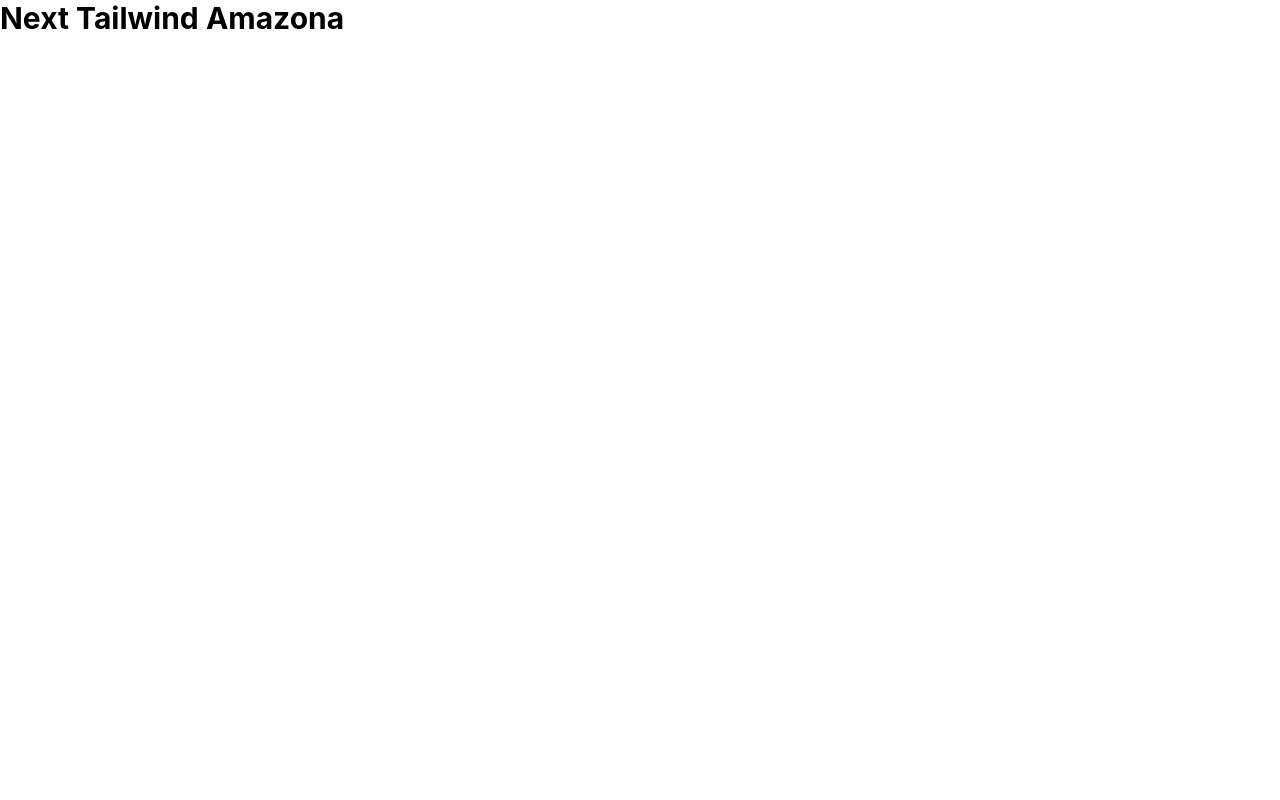
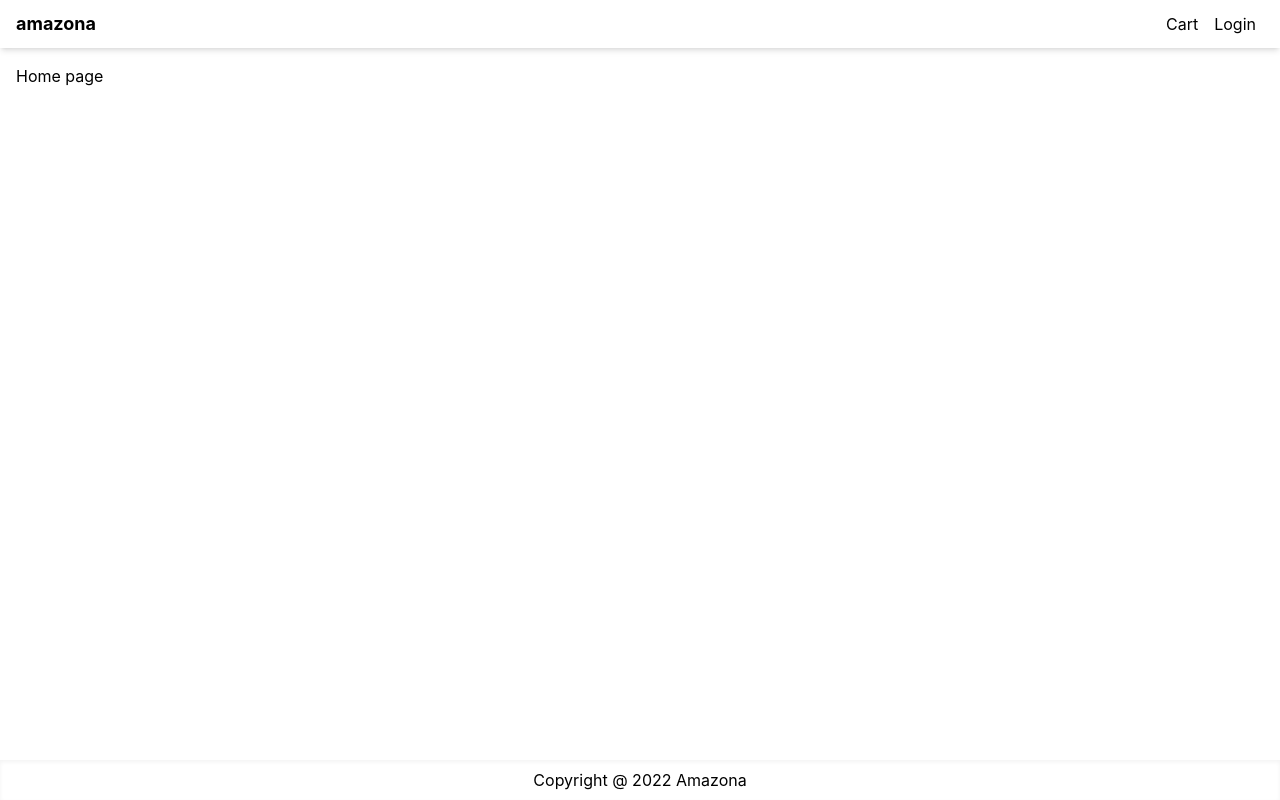
Before and after one commit to smartdriver321/next-amazona, a Next.js app: page / in a window 1280 px wide. Built offline with nearby package versions, Linux system fonts and the light colour scheme.

Commit message:
Video-05-Create-Website-Layout

```diff
--- /dev/null
+++ b/components/Layout.js
@@ -0,0 +1,37 @@
+import Head from 'next/head';
+import Link from 'next/link';
+import React from 'react';
+
+export default function Layout({ title, children }) {
+  return (
+    <>
+      <Head>
+        <title>{title ? title + ' - Amazona' : 'Amazona'}</title>
+        <meta name='description' content='Ecommerce Website' />
+        <link rel='icon' href='/favicon.ico' />
+      </Head>
+
+      <div className='flex min-h-screen flex-col justify-between'>
+        <header>
+          <nav className='flex h-12 items-center px-4 justify-between shadow-md'>
+            <Link className='text-lg font-bold' href='/'>
+              amazona
+            </Link>
+            <div>
+              <Link className='p-2' href='/cart'>
+                Cart
+              </Link>
+              <Link className='p-2' href='/login'>
+                Login
+              </Link>
+            </div>
+          </nav>
+        </header>
+        <main className='container m-auto mt-4 px-4'>{children}</main>
+        <footer className='flex h-10 justify-center items-center shadow-inner'>
+          Copyright @ 2022 Amazona
+        </footer>
+      </div>
+    </>
+  );
+}
--- a/pages/index.js
+++ b/pages/index.js
@@ -1,15 +1,5 @@
-import Head from 'next/head';
+import Layout from '../components/Layout';
 
 export default function Home() {
-  return (
-    <div>
-      <Head>
-        <title>Create Next App</title>
-        <meta name='description' content='Generated by create next app' />
-        <link rel='icon' href='/favicon.ico' />
-      </Head>
-
-      <h1 className='text-3xl font-bold'> Next Tailwind Amazona</h1>
-    </div>
-  );
+  return <Layout title='Home Page'>Home page</Layout>;
 }
```
Also changed, not shown: .eslintrc.json, 1 other file (tests, documents, lock files or other folders).
